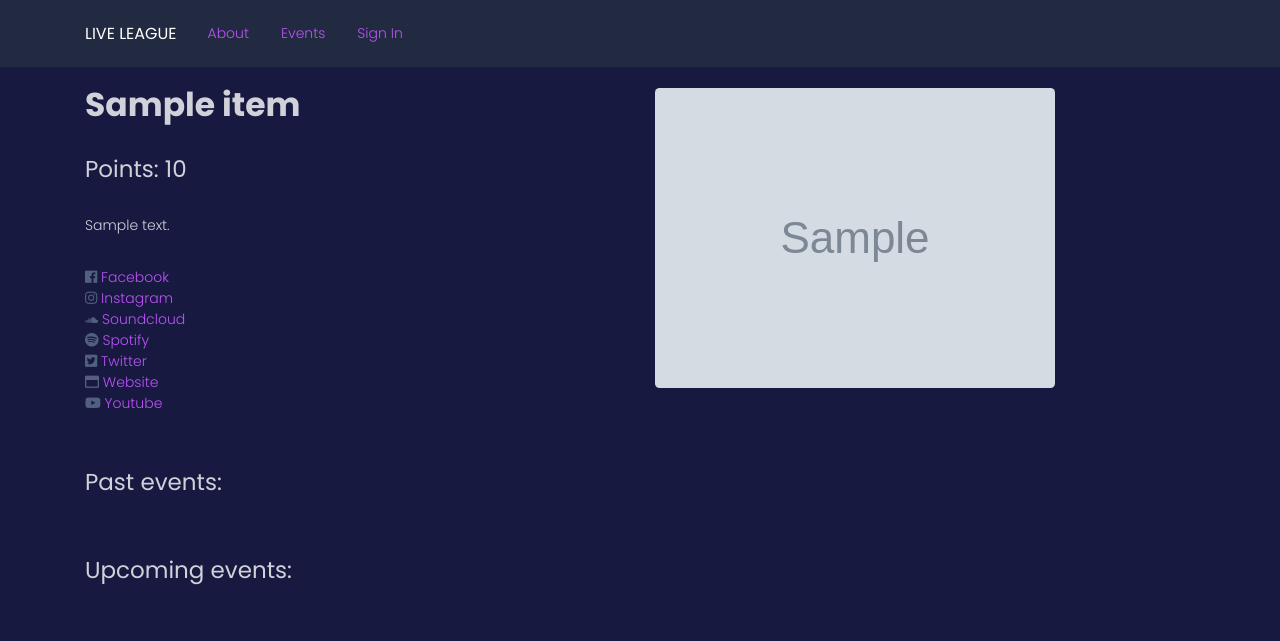
After one commit to liveleague/live-league-website, a Flask app: page /artist/1 in a window 1280 px wide. The commit adds this page. Shown: the top 641 px of the page. Run offline with Flask 2, Linux system fonts and the light colour scheme; grey boxes marked "Sample" are stand-in pictures; a database or web service that is not in the repository returns one stand-in record (values such as "Sample title"); data that the repository does not hold is empty; some libraries are stand-ins or nearby versions.

Commit message:
Artist page (main) added.

```diff
--- a/app.py
+++ b/app.py
@@ -7,7 +7,7 @@ app = Flask(__name__)
 def index():
     """Homepage."""
     standings = list_table_rows()
-    upcoming_events = list_events(filter='upcoming')
+    upcoming_events = list_events(when='upcoming')
     return render_template(
         'index.html', standings=standings, upcoming_events=upcoming_events
     )
@@ -15,7 +15,11 @@ def index():
 @app.route('/artist/<slug>')
 def artist(slug):
     """Artist's public profile."""
-    return render_template('artist.html')
+    artist = get_artist(slug)
+    past_events = list_tallies(when='past', slug=slug)
+    print(past_events)
+    upcoming_events = list_tallies(when='upcoming', slug=slug)
+    return render_template('artist.html', artist=artist)
 
 @app.route('/promoter/<slug>')
 def promoter(slug):
--- /dev/null
+++ b/templates/artist.html
@@ -0,0 +1,64 @@
+{% extends "base.html" %}
+{% block title %}Artist{% endblock %}
+{% block head %}
+  {{ super() }}
+{% endblock %}
+{% block content %}
+  <!-- Grid B -->
+  <div class="container">
+  <div class="row">
+    <div class="col-sm">
+      <span>
+        <!-- Main -->
+        <h1><b>{{ artist.name }}</b></h1>
+        <h3>Points: {{ artist.points }}</h3>
+        <p>{{ artist.description }}</p>
+        <p>&nbsp;</p>
+        {% if artist.facebook %}
+          <i class="fab fa-facebook"></i><a href="{{ artist.facebook }}"> Facebook</a>
+          <br>
+        {% endif %}
+        {% if artist.instagram %}
+          <i class="fab fa-instagram"></i><a href="{{ artist.instagram }}"> Instagram</a>
+          <br>
+        {% endif %}
+        {% if artist.soundcloud %}
+          <i class="fab fa-soundcloud fa-xs"></i><a href="{{ artist.soundcloud }}"> Soundcloud</a>
+          <br>
+        {% endif %}
+        {% if artist.spotify %}
+          <i class="fab fa-spotify"></i><a href="{{ artist.spotify }}"> Spotify</a>
+          <br>
+        {% endif %}
+        {% if artist.twitter %}
+          <i class="fab fa-twitter-square"></i><a href="{{ artist.twitter }}"> Twitter</a>
+          <br>
+        {% endif %}
+        {% if artist.website %}
+          <i class="far fa-window-maximize"></i><a href="{{ artist.website }}"> Website</a>
+          <br>
+        {% endif %}
+        {% if artist.youtube %}
+          <i class="fab fa-youtube"></i><a href="{{ artist.youtube }}"> Youtube</a>
+          <br>
+        {% endif %}
+        <p>&nbsp;</p>
+        <!-- Past events -->
+        <p>&nbsp;</p>
+        <h3>Past events:</h3>
+        <!-- Upcoming events -->
+        <p>&nbsp;</p>
+        <h3>Upcoming events:</h3>
+        <p>&nbsp;</p>
+      </span>
+    </div>
+    <div class="col-sm">
+      <span>
+        {% if artist.image %}
+          <img src="{{ artist.image }}">
+        {% endif %}
+      </span>
+    </div>
+  </div>
+  </div>
+{% endblock %}
--- a/templates/base.html
+++ b/templates/base.html
@@ -23,6 +23,41 @@
     {% endblock %}
 </head>
 <body>
-  <div id="content">{% block content %}{% endblock %}</div>
+  <div id="content">
+    <!-- Navbar -->
+    <nav class="navbar navbar-expand-lg bg-dark">
+      <div class="container">
+        <a class="navbar-brand" href="{{ url_for('index') }}"><b>LIVE LEAGUE</b></a>
+        <button class="navbar-toggler" type="button" data-toggle="collapse" data-target="#navbarNav" aria-controls="navbarNav" aria-expanded="false" aria-label="Toggle navigation">
+        <span class="navbar-toggler-bar navbar-kebab"></span>
+        <span class="navbar-toggler-bar navbar-kebab"></span>
+        <span class="navbar-toggler-bar navbar-kebab"></span>
+        </button>
+        <div class="collapse navbar-collapse" id="navbarNav">
+          <ul class="nav justify-content-end">
+            <li class="nav-item">
+              <a class="nav-link active" href="#">About</a>
+            </li>
+            <li class="nav-item">
+              <a class="nav-link" href="#">Events</a>
+            </li>
+            <li class="nav-item">
+              <a class="nav-link" href="#">Sign In</a>
+            </li>
+          </ul>
+        </div>
+      </div>
+    </nav>
+    <!-- Grid A -->
+    <div class="container">
+      <div class="row">
+        <div class="col-sm">
+          <!-- Column 1 of 1 -->
+          <span>&nbsp;</span>
+        </div>
+      </div>
+    </div>
+    {% block content %}{% endblock %}
+  </div>
 </body>
 </html>
--- a/wrapper.py
+++ b/wrapper.py
@@ -6,22 +6,32 @@ def api_call(endpoint):
     response = requests.get('http://46.101.31.33:8000' + endpoint).json()
     return response
 
+def get_artist(slug):
+    """Retrieve an artist."""
+    artist = api_call('/user/artist/' + slug)
+    return artist
+
+def list_tallies(when, slug):
+    """List tallies (events and votes) for artists in the league."""
+    tallies = api_call('/league/list/tallies/?artist=' + slug)
+    return tallies
+
 def list_table_rows():
     """List table rows for artists in the league."""
     table_rows = api_call('/league/list/table-rows/?ordering=-points')
     return table_rows
 
-def list_events(filter='all'):
+def list_events(when='all'):
     """
     List events.
     Date format = 'yyyy-mm-dd'
     """
-    if filter == 'upcoming':
+    if when == 'upcoming':
         yesterday = str(date.today()  - timedelta(days=1))
         events = api_call(
             '/league/list/events/?ordering=start_date&start_date__gt=' + yesterday
         )
-    elif filter == 'past':
+    elif when == 'past':
         events = api_call(
             '/league/list/events/?ordering=start_date&start_date__lt=' + str(date.today())
         )
```
Also changed, not shown: templates/index.html (+2 -42 lines).
